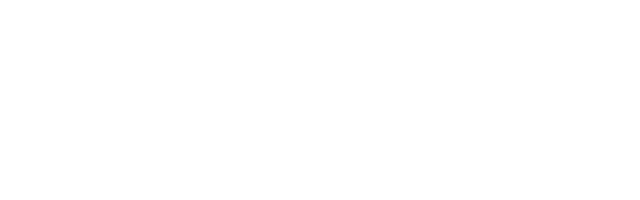
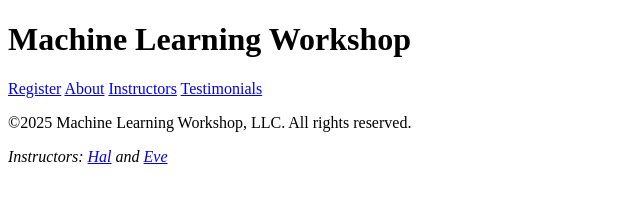
Before and after one commit to JMTC-dev/web.dev-, a plain HTML site: page index.html in a window 1280 px wide. Shown: the whole page, without its empty margins (0-640 px from the left). Drawn offline with Linux system fonts and the light colour scheme.

Commit message:
old index?

```diff
--- a/index.html
+++ b/index.html
@@ -63,6 +63,21 @@
     <link rel="manifest" href="/manifest.json" />
   </head>
   <body>
+    <header>
+      <h1>Machine Learning Workshop</h1>
+      <nav>
+        <a href="#reg">Register</a>
+        <a href="#about">About</a>
+        <a href="#teachers">Instructors</a>
+        <a href="#feedback">Testimonials</a>
+      </nav>
+    </header>
+    <footer>
+      <p>&copy;2025 Machine Learning Workshop, LLC. All rights reserved.</p>
+      <address>
+        Instructors: <a href="/hal.html">Hal</a> and <a href="/eve.html">Eve</a>
+      </address>
+    </footer>
     <!-- <script defer src="scripts/lightswitch.js"></script> -->
   </body>
 </html>
```
